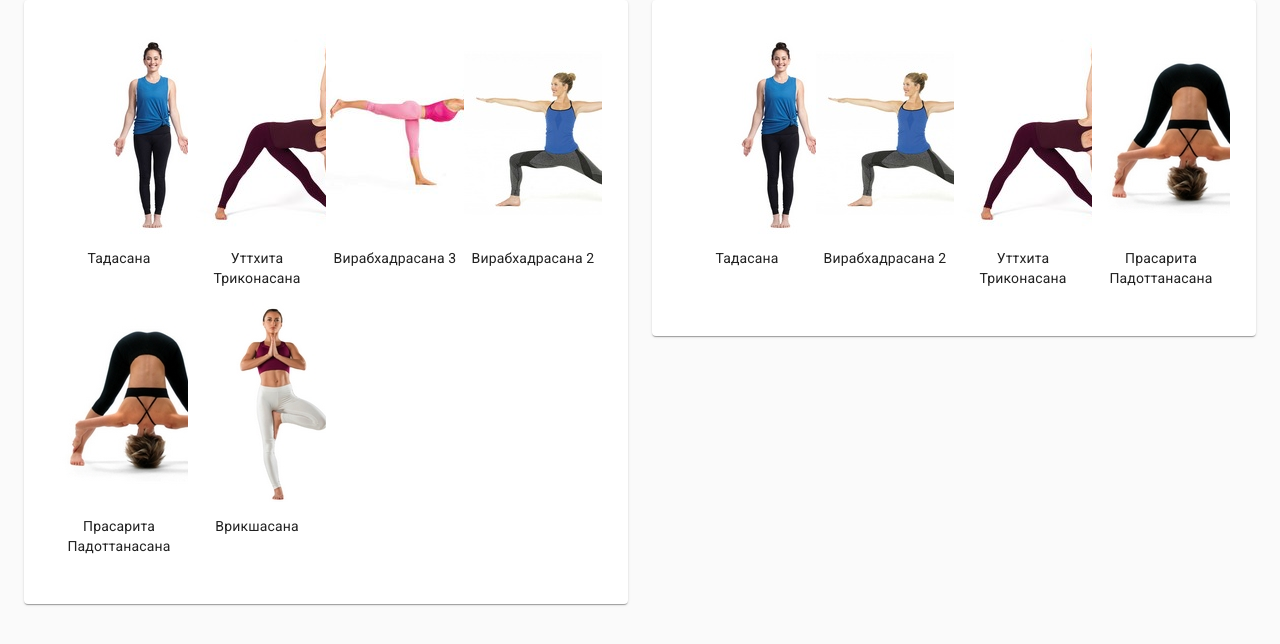
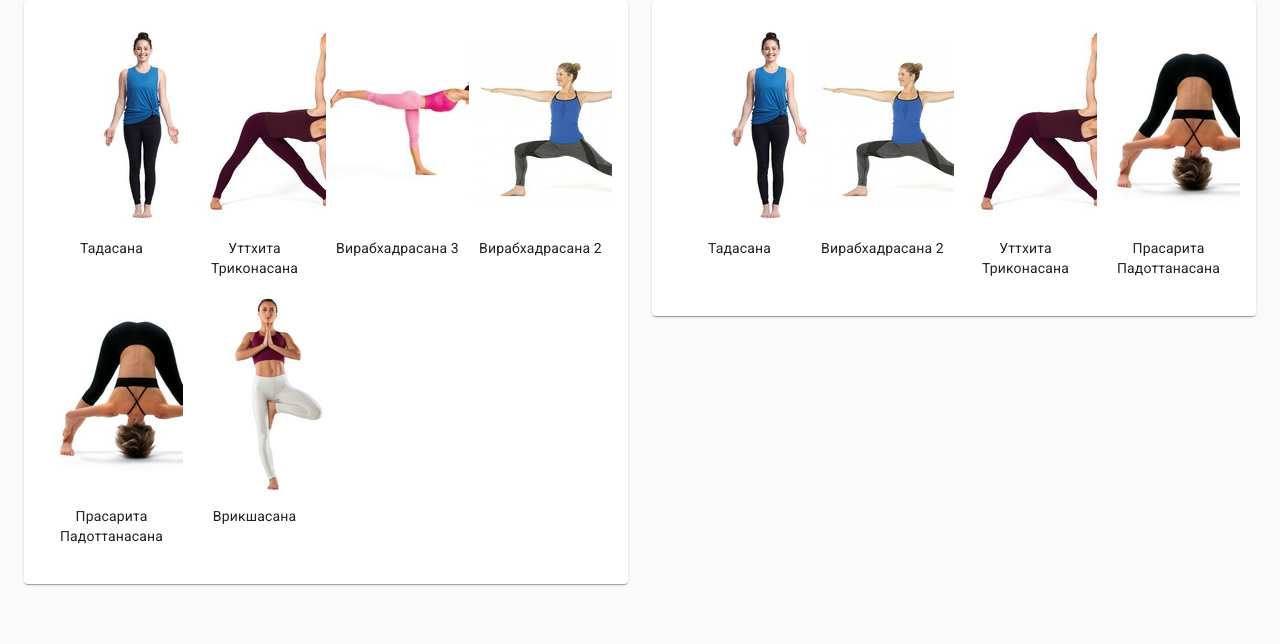
Before and after one commit to Zadovsky/YogaSequenceBuilder, a React app: page / in a window 1280 px wide. Built offline with nearby package versions, Linux system fonts and the light colour scheme.

Commit message:
Мелкие изменения

```diff
--- a/src/components/AsanaGrid.css
+++ b/src/components/AsanaGrid.css
@@ -1,5 +1,5 @@
 .AsanaGrid {
     display: flex;
     flex-wrap: wrap;
-    padding: 10px;
+    /* padding: 10px; */
 }
--- a/src/components/AsanasGrid.js
+++ b/src/components/AsanasGrid.js
@@ -36,15 +36,16 @@ function makeCardsArr(props) {
   });
 }
 
-function makeCardsHoldersArr(
-  cardsArr,
+function makeCardsHoldersArr(cardsArr, props) {
+  const {
     dragOver,
     onDragEnterHolder,
     onDragLeaveHolder,
     gridId,
     fastTransition,
     dragging
-) {
+  } = props;
+
   var cardsHoldersArr = [];
 
   cardsArr.forEach((card, i) => {
@@ -53,7 +54,7 @@ function makeCardsHoldersArr(
         key={"ph" + i}
         fat={dragOver === i}
         fastTransition={fastTransition}
-        isDragEnd={(dragging == null)}
+        isDragEnd={dragging == null}
         onDragEnterHolder={() => onDragEnterHolder(i, gridId)}
         onDragLeaveHolder={() => onDragLeaveHolder(i, gridId)}
       />
@@ -66,15 +67,7 @@ function makeCardsHoldersArr(
 
 export default function AsanasGrid(props) {
   const cardsArr = makeCardsArr(props);
-  const cardsHoldersArr = makeCardsHoldersArr(
-    cardsArr,
-    props.dragOver,
-    props.onDragEnterHolder,
-    props.onDragLeaveHolder,
-    props.gridId,
-    props.fastTransition,
-    props.dragging
-  );
+  const cardsHoldersArr = makeCardsHoldersArr(cardsArr, props);
 
   return (
     <div className="AsanaGrid" onDragLeave={props.onDragLeaveGrid}>
```
Lines whose indentation alone changed are shown as unchanged.
